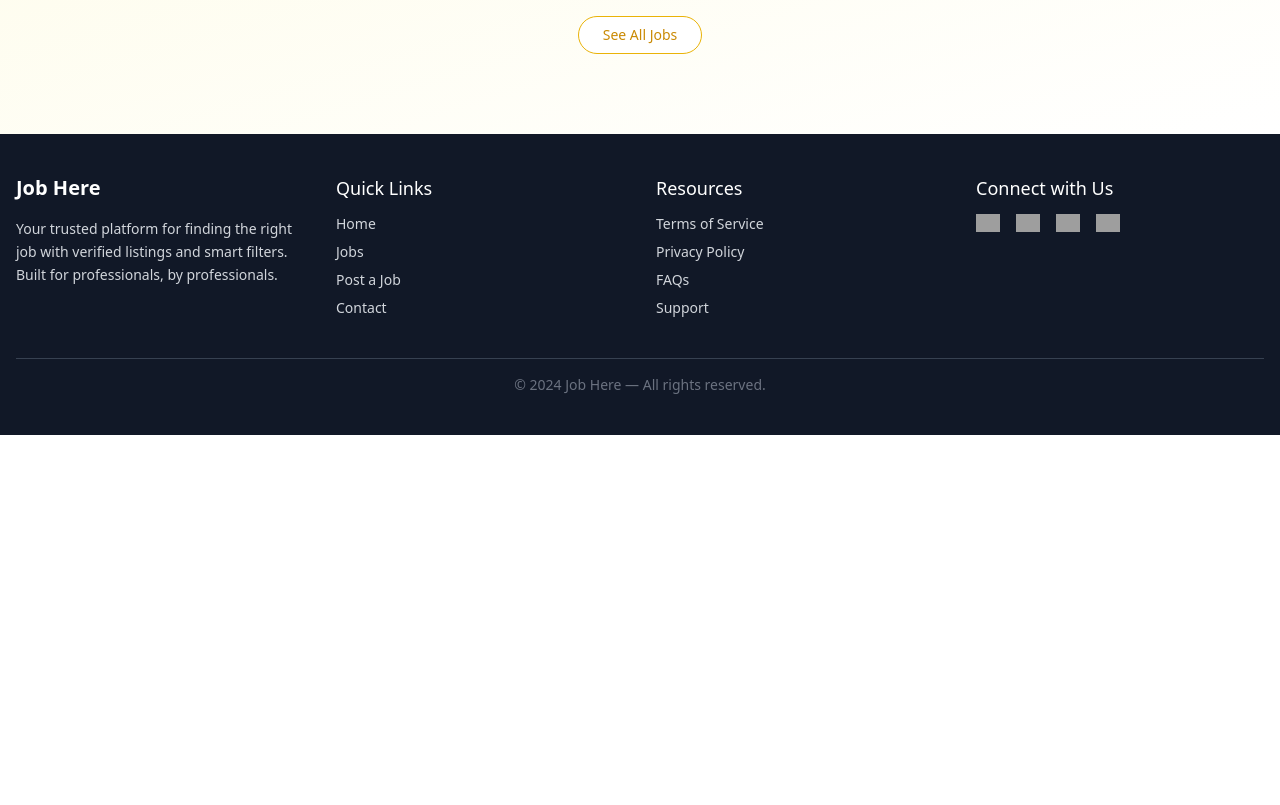
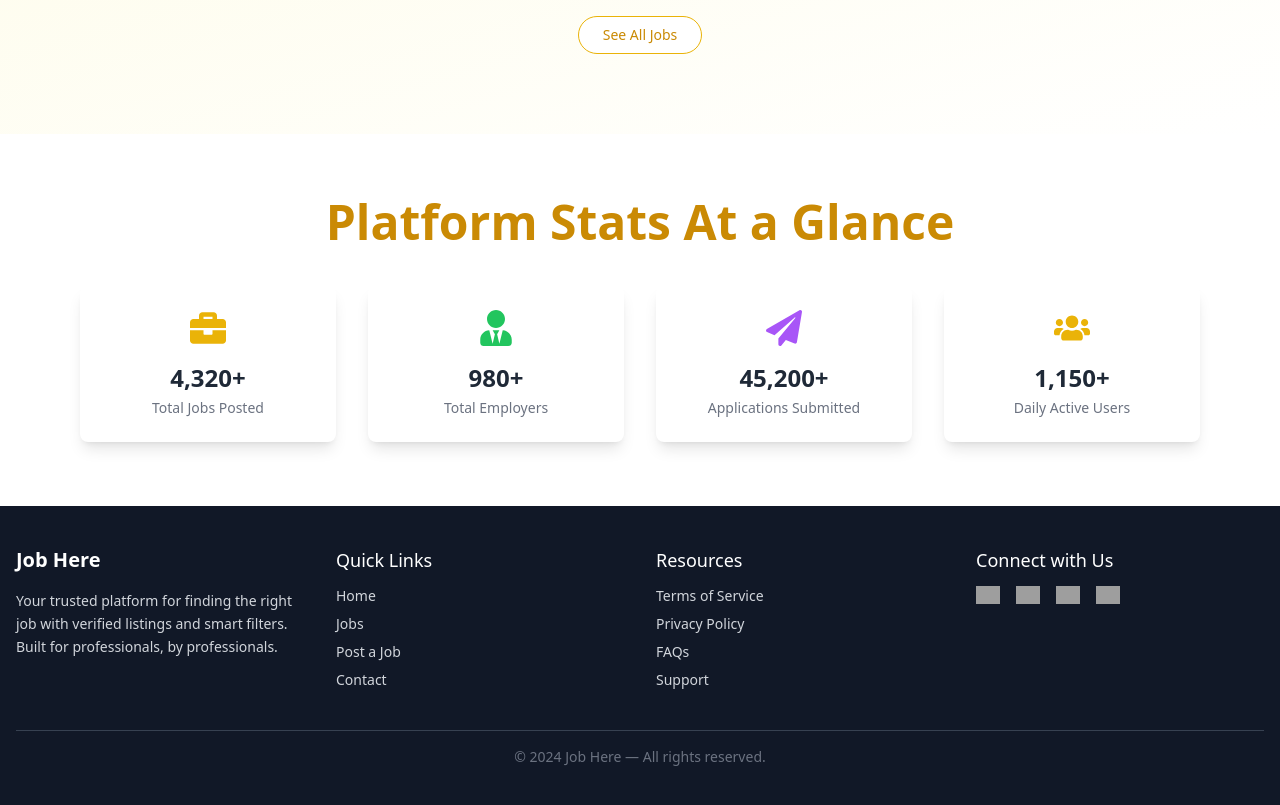
Before and after one commit to kamrul2006/Job-Here-UI, a React (Vite) app: page / in a window 1280 px wide. Shown: the part 1560-2365 px from the top of the page. Before the commit the page ends 1995 px from the top, so only its background shows below. Built offline with nearby package versions, Linux system fonts and the light colour scheme; no server answers; grey boxes are pictures that could not be loaded.

Commit message:
JobStatsSection  section added

```diff
--- a/src/Components/Home/JobStatsSection.jsx
+++ b/src/Components/Home/JobStatsSection.jsx
@@ -0,0 +1,50 @@
+import { FaBriefcase, FaUserTie, FaPaperPlane, FaUsers } from "react-icons/fa";
+
+const stats = [
+    {
+        icon: <FaBriefcase className="text-4xl text-yellow-500" />,
+        label: "Total Jobs Posted",
+        value: "4,320+",
+    },
+    {
+        icon: <FaUserTie className="text-4xl text-green-500" />,
+        label: "Total Employers",
+        value: "980+",
+    },
+    {
+        icon: <FaPaperPlane className="text-4xl text-purple-500" />,
+        label: "Applications Submitted",
+        value: "45,200+",
+    },
+    {
+        icon: <FaUsers className="text-4xl text-yellow-500" />,
+        label: "Daily Active Users",
+        value: "1,150+",
+    },
+];
+
+const JobStatsSection = () => {
+    return (
+        <section className="bg-base-100 py-16">
+            <div className="max-w-6xl mx-auto px-4 text-center">
+                <h2 className="text-3xl md:text-5xl font-bold mb-10 text-yellow-600">
+                    Platform Stats At a Glance
+                </h2>
+                <div className="grid grid-cols-2 md:grid-cols-4 gap-8">
+                    {stats.map((stat, i) => (
+                        <div
+                            key={i}
+                            className="bg-white shadow-lg rounded-lg p-6 flex flex-col items-center transition hover:scale-105 duration-300"
+                        >
+                            {stat.icon}
+                            <h3 className="text-2xl font-bold mt-4 text-gray-800">{stat.value}</h3>
+                            <p className="text-gray-500 text-sm mt-1">{stat.label}</p>
+                        </div>
+                    ))}
+                </div>
+            </div>
+        </section>
+    );
+};
+
+export default JobStatsSection;
--- a/src/layouts/HomeLayout.jsx
+++ b/src/layouts/HomeLayout.jsx
@@ -1,4 +1,5 @@
 import Banner from "../Components/Home/Banner";
+import JobStatsSection from "../Components/Home/JobStatsSection";
 import SomeJob from "../Components/Home/SomeJob";
 import TestimonialsSection from "../Components/Home/TestimonialsSection";
 
@@ -11,6 +12,8 @@ const HomeLayout = () => {
             < TestimonialsSection />
 
             <SomeJob />
+
+            <JobStatsSection />
         </div>
     );
 };
```
